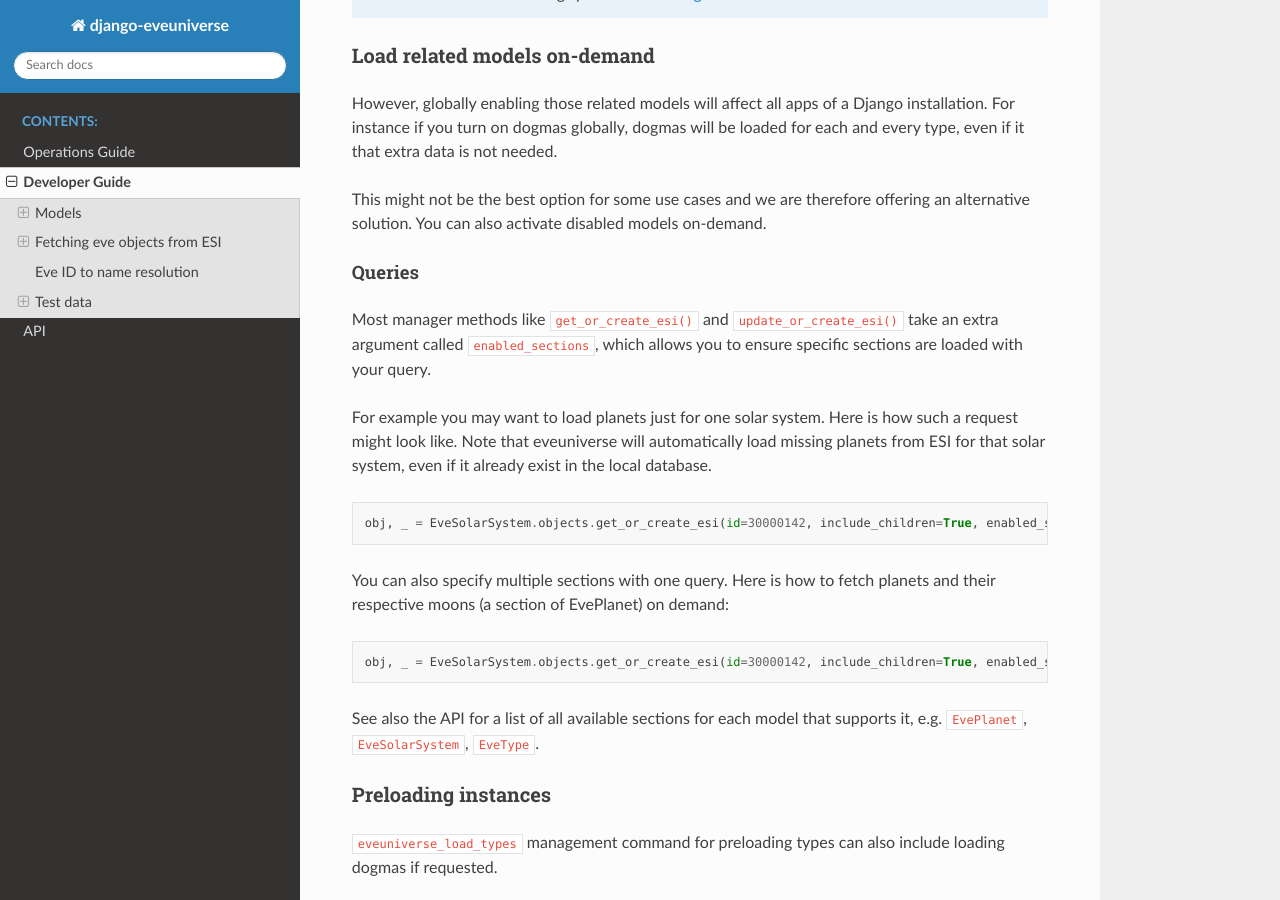
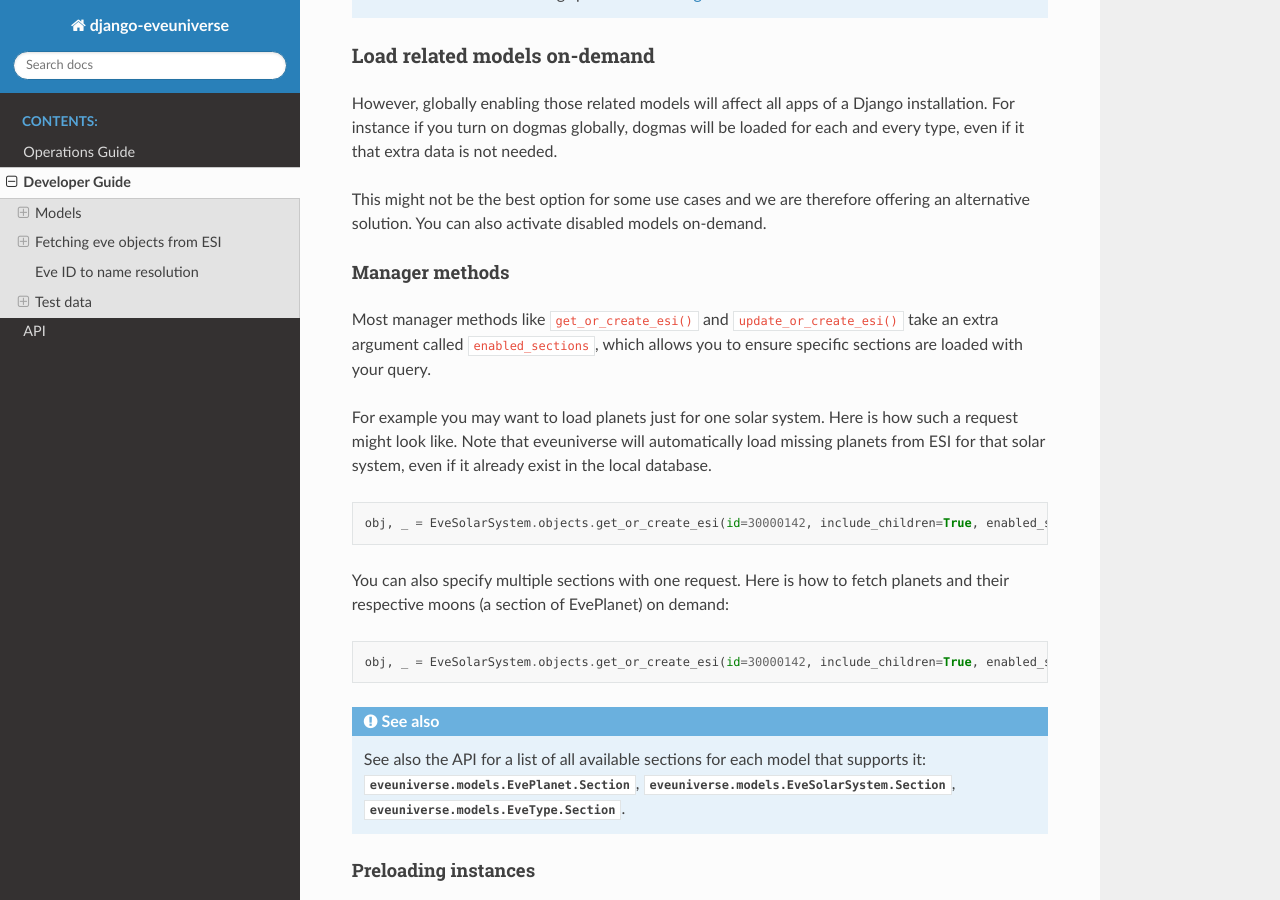
Before and after one commit to buahaha/django-eveuniverse, a Sphinx documentation site: the page built from docs/developer.md, in a window 1280 px wide and 900 px high, scrolled down 4840 px. Built offline with Sphinx 7.4.7 and the Read the Docs theme 2.0.0, drawn with Linux system fonts in a browser that asks for light colours.

Commit message:
Improve doc links

````diff
--- a/docs/developer.md
+++ b/docs/developer.md
@@ -178,7 +178,7 @@ However, globally enabling those related models will affect all apps of a Django
 
 This might not be the best option for some use cases and we are therefore offering an alternative solution. You can also activate disabled models on-demand.
 
-#### Queries
+#### Manager methods
 
 Most manager methods like `get_or_create_esi()` and `update_or_create_esi()` take an extra argument called `enabled_sections`, which allows you to ensure specific sections are loaded with your query.
 
@@ -188,19 +188,22 @@ For example you may want to load planets just for one solar system. Here is how
 obj, _ = EveSolarSystem.objects.get_or_create_esi(id=30000142, include_children=True, enabled_sections=[EveSolarSystem.Section.PLANETS])
 ```
 
-You can also specify multiple sections with one query. Here is how to fetch planets and their respective moons (a section of EvePlanet) on demand:
+You can also specify multiple sections with one request. Here is how to fetch planets and their respective moons (a section of EvePlanet) on demand:
 
 ```python
 obj, _ = EveSolarSystem.objects.get_or_create_esi(id=30000142, include_children=True, enabled_sections=[EveSolarSystem.Section.PLANETS, EvePlant.Section.MOONS])
 ```
 
-See also the API for a list of all available sections for each model that supports it, e.g. `EvePlanet`, `EveSolarSystem`, `EveType`.
+```eval_rst
+.. seealso::
+    See also the API for a list of all available sections for each model that supports it: :py:class:`eveuniverse.models.EvePlanet.Section`, :py:class:`eveuniverse.models.EveSolarSystem.Section`, :py:class:`eveuniverse.models.EveType.Section`.
+```
 
-### Preloading instances
+#### Preloading instances
 
 `eveuniverse_load_types` management command for preloading types can also include loading dogmas if requested.
 
-### Test tools
+#### Test tools
 
 The test tool for creating [test data](#test-data) also support the `enabled_sections` argument.
 
````
